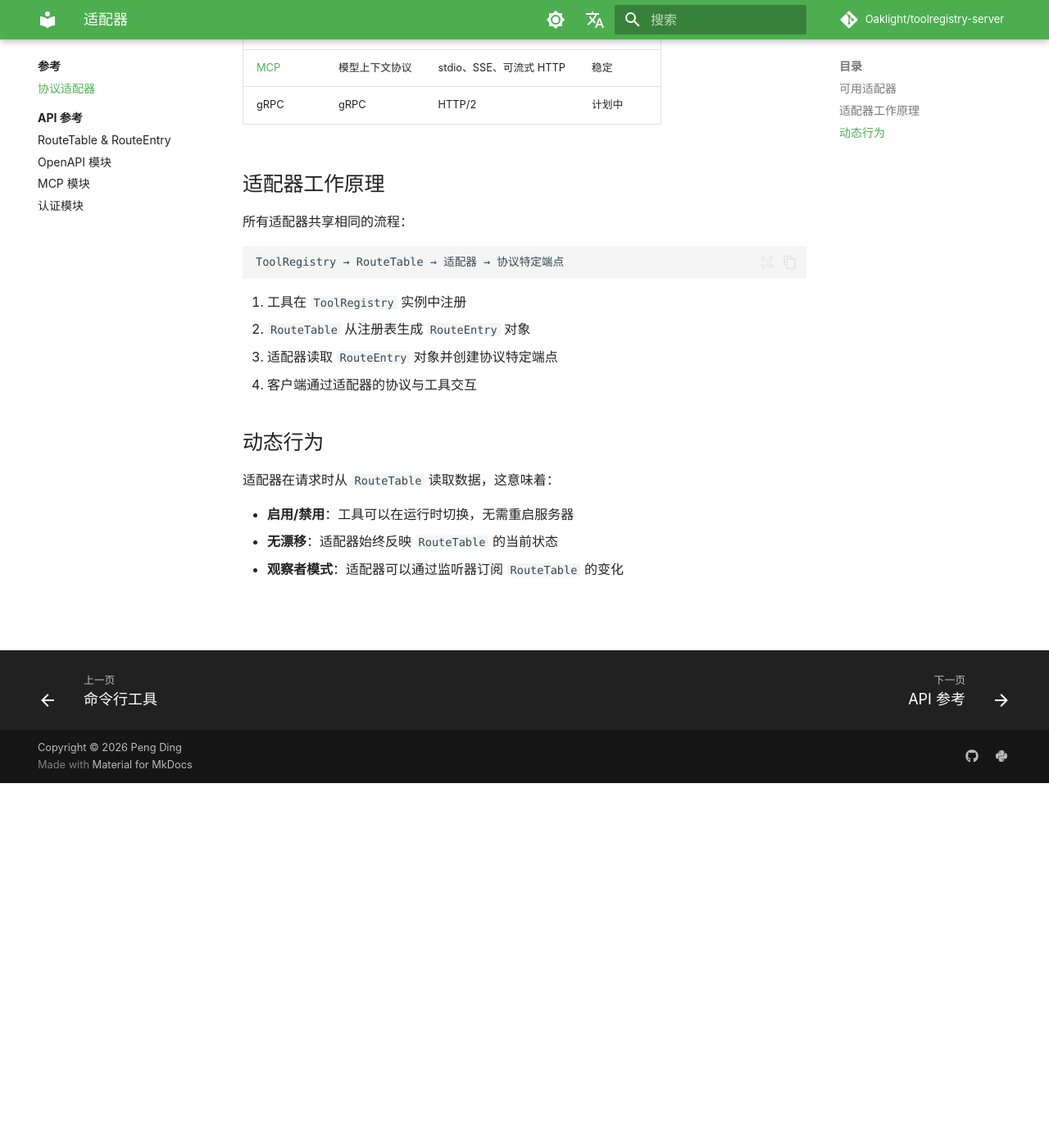
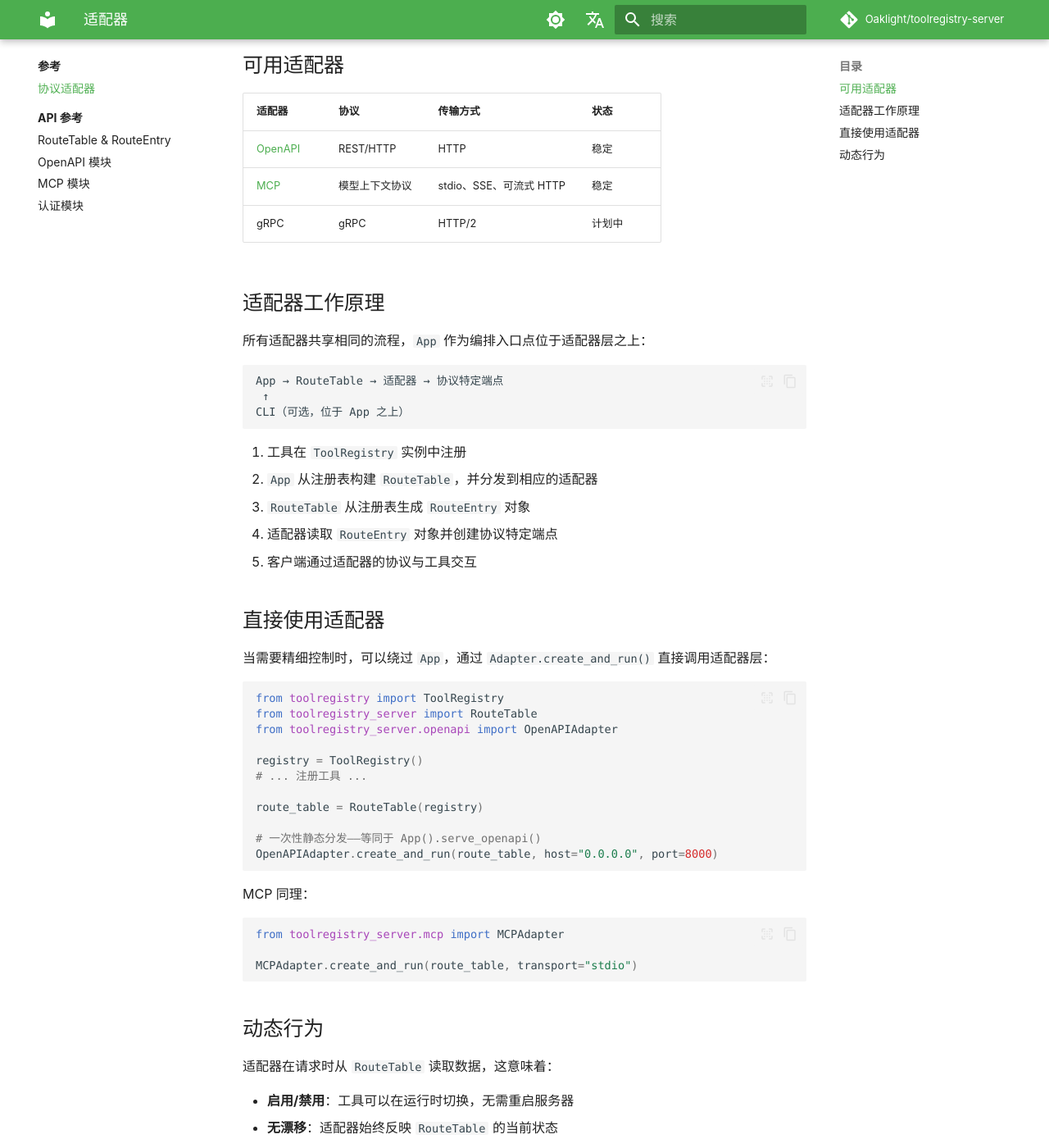
Before and after one commit to Oaklight/toolregistry-server, an MkDocs documentation site: the page built from docs/reference/adapters.md, in a window 1280 px wide and 1400 px high, scrolled down 445 px. Shown: the whole window at 82% size. Built offline with MkDocs 1.6.1 and Material for MkDocs 9.7.7, drawn with Linux system fonts in a browser that asks for light colours; some web fonts are replaced; comment, search, counter and statistics services are not loaded; some of the changed text lies outside the part shown.

Commit message:
docs: 更新 adapters.md，记录 App 层和 create_and_run()

````diff
--- a/docs/reference/adapters.md
+++ b/docs/reference/adapters.md
@@ -5,6 +5,9 @@ title: 适配器
 # 协议适配器
 
 `toolregistry-server` 提供协议适配器，将您的自定义工具暴露为网络服务。每个适配器从中央 `RouteTable` 读取数据，并将工具定义转换为特定协议的端点。
+
+!!! tip "推荐入口点"
+    大多数情况下，请优先使用 [`App`](../guides/extending.md) 类，而非直接操作适配器层。`App` 会自动完成 `ToolRegistry → RouteTable → Adapter` 的串联，并通过 `serve_openapi()` / `serve_mcp()` 提供一行式调用。本文档所描述的适配器层是 `App` 在内部委托的实现细节。
 
 ## 可用适配器
 
@@ -16,16 +19,45 @@ title: 适配器
 
 ## 适配器工作原理
 
-所有适配器共享相同的流程：
+所有适配器共享相同的流程，`App` 作为编排入口点位于适配器层之上：
 
 ```
-ToolRegistry → RouteTable → 适配器 → 协议特定端点
+App → RouteTable → 适配器 → 协议特定端点
+ ↑
+CLI（可选，位于 App 之上）
 ```
 
 1. 工具在 `ToolRegistry` 实例中注册
-2. `RouteTable` 从注册表生成 `RouteEntry` 对象
-3. 适配器读取 `RouteEntry` 对象并创建协议特定端点
-4. 客户端通过适配器的协议与工具交互
+2. `App` 从注册表构建 `RouteTable`，并分发到相应的适配器
+3. `RouteTable` 从注册表生成 `RouteEntry` 对象
+4. 适配器读取 `RouteEntry` 对象并创建协议特定端点
+5. 客户端通过适配器的协议与工具交互
+
+## 直接使用适配器
+
+当需要精细控制时，可以绕过 `App`，通过 `Adapter.create_and_run()` 直接调用适配器层：
+
+```python
+from toolregistry import ToolRegistry
+from toolregistry_server import RouteTable
+from toolregistry_server.openapi import OpenAPIAdapter
+
+registry = ToolRegistry()
+# ... 注册工具 ...
+
+route_table = RouteTable(registry)
+
+# 一次性静态分发——等同于 App().serve_openapi()
+OpenAPIAdapter.create_and_run(route_table, host="0.0.0.0", port=8000)
+```
+
+MCP 同理：
+
+```python
+from toolregistry_server.mcp import MCPAdapter
+
+MCPAdapter.create_and_run(route_table, transport="stdio")
+```
 
 ## 动态行为
 
````
